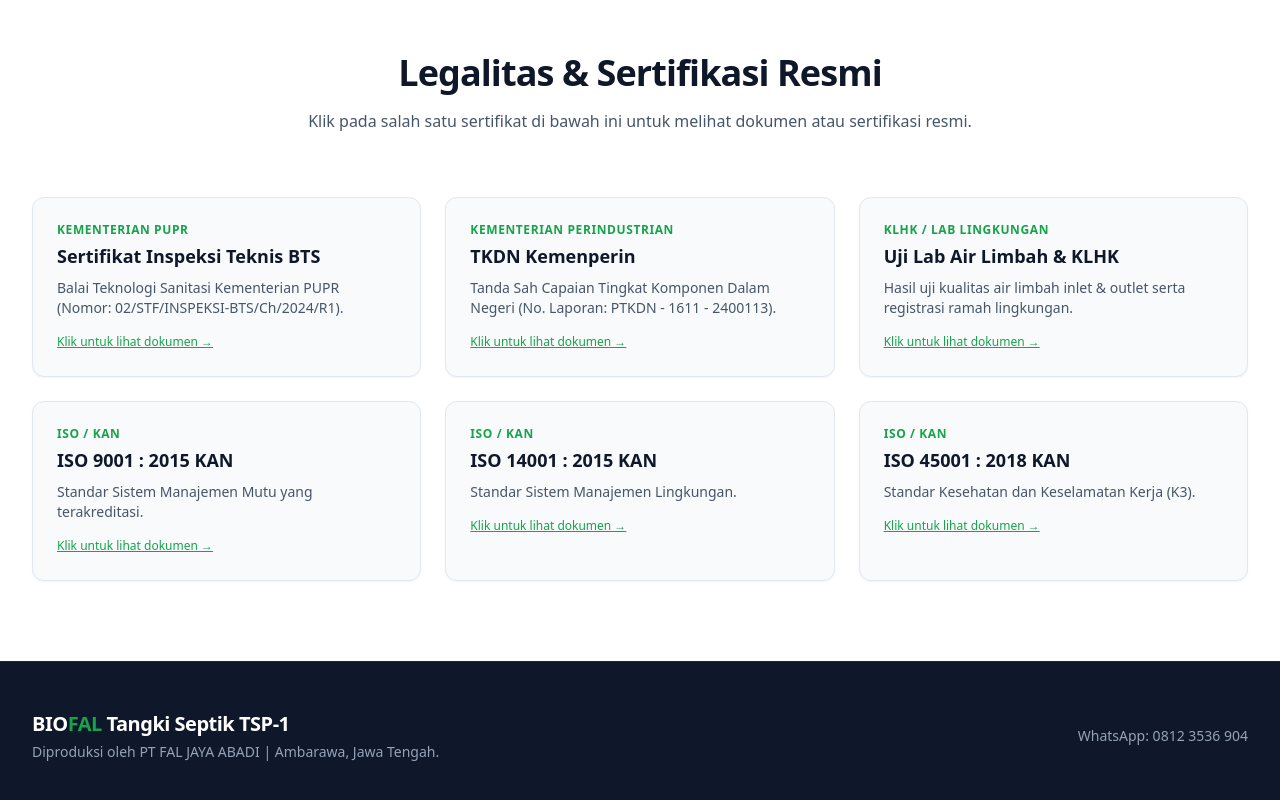
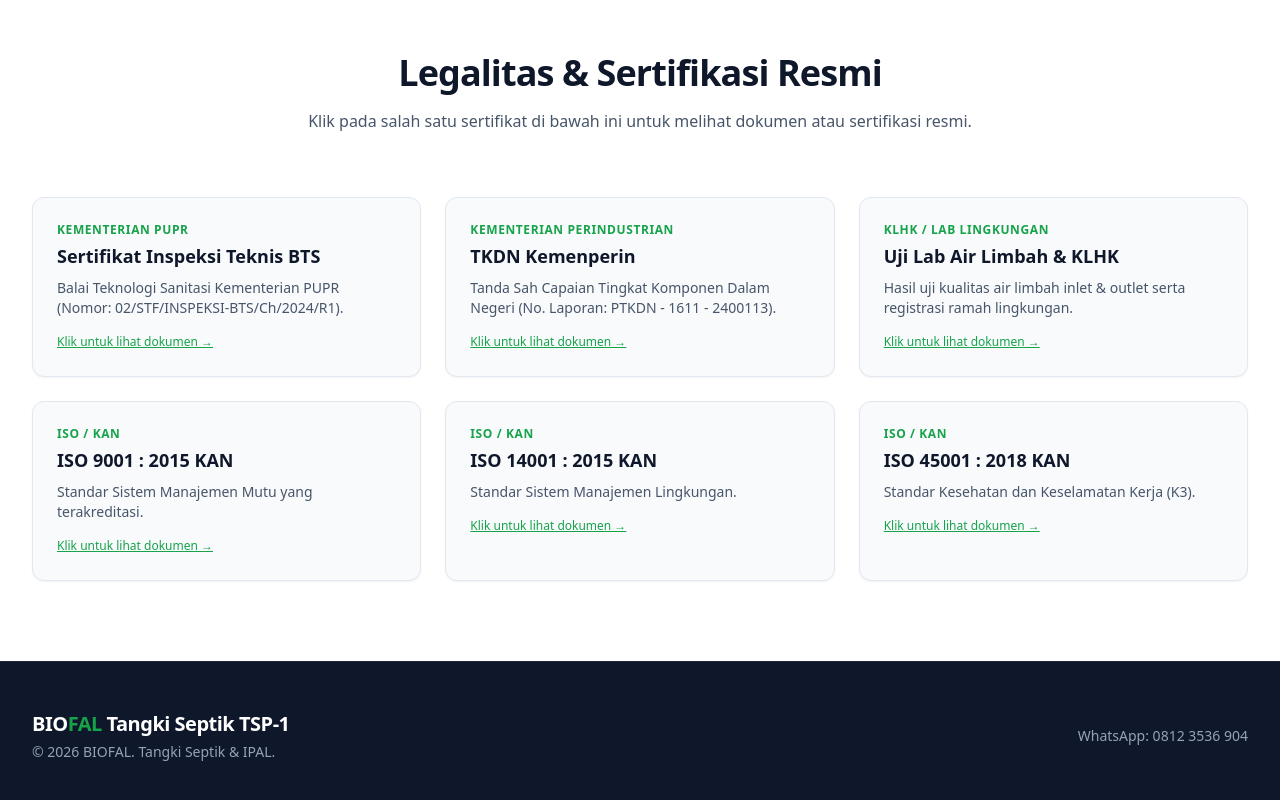
Before and after one commit to pupus22/BIOFAL, a plain HTML site: page index.html in a window 1280 px wide. Shown: the part 2229-3029 px from the top of the page. Drawn offline with nearby package versions, Linux system fonts and the light colour scheme.

Commit message:
Update index.html

```diff
--- a/index.html
+++ b/index.html
@@ -323,7 +323,7 @@
         <div class="max-w-7xl mx-auto px-4 sm:px-6 lg:px-8 flex flex-col md:flex-row items-center justify-between gap-6">
             <div>
                 <span class="text-xl font-bold text-white tracking-tight">BIO<span class="text-biofal-600">FAL</span> Tangki Septik TSP-1</span>
-                <p class="text-sm mt-1">Diproduksi oleh PT FAL JAYA ABADI | Ambarawa, Jawa Tengah.</p>
+                <p class="text-sm mt-1">© 2026 BIOFAL. Tangki Septik & IPAL.</p>
             </div>
             <div class="flex items-center space-x-6 text-sm">
                 <a href="https://wa.me/628123536904" target="_blank" rel="noopener noreferrer" class="hover:text-white transition-colors">WhatsApp: 0812 3536 904</a>
```
